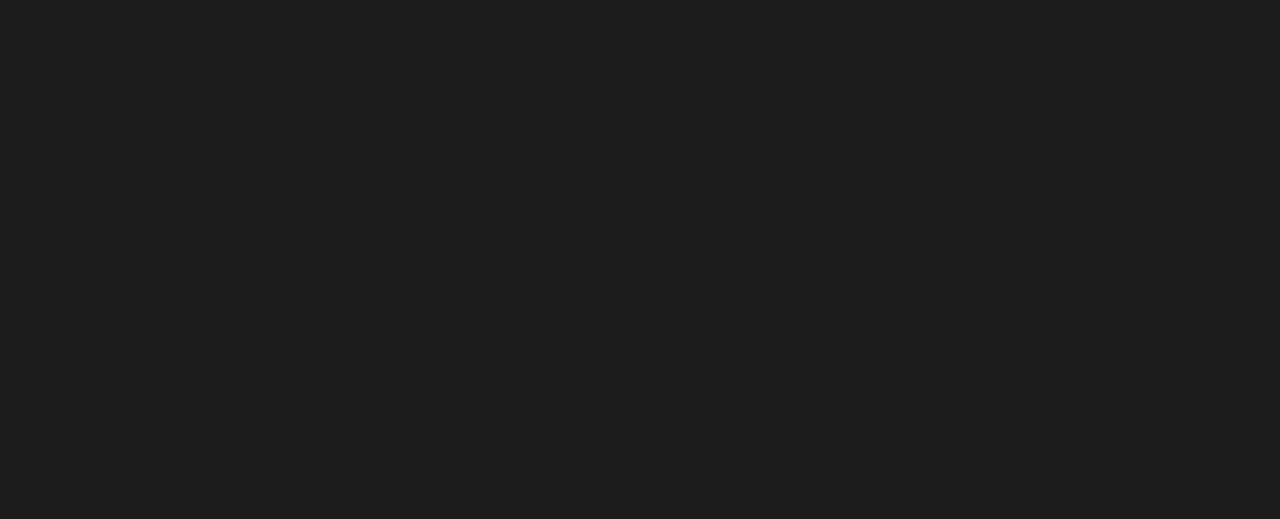
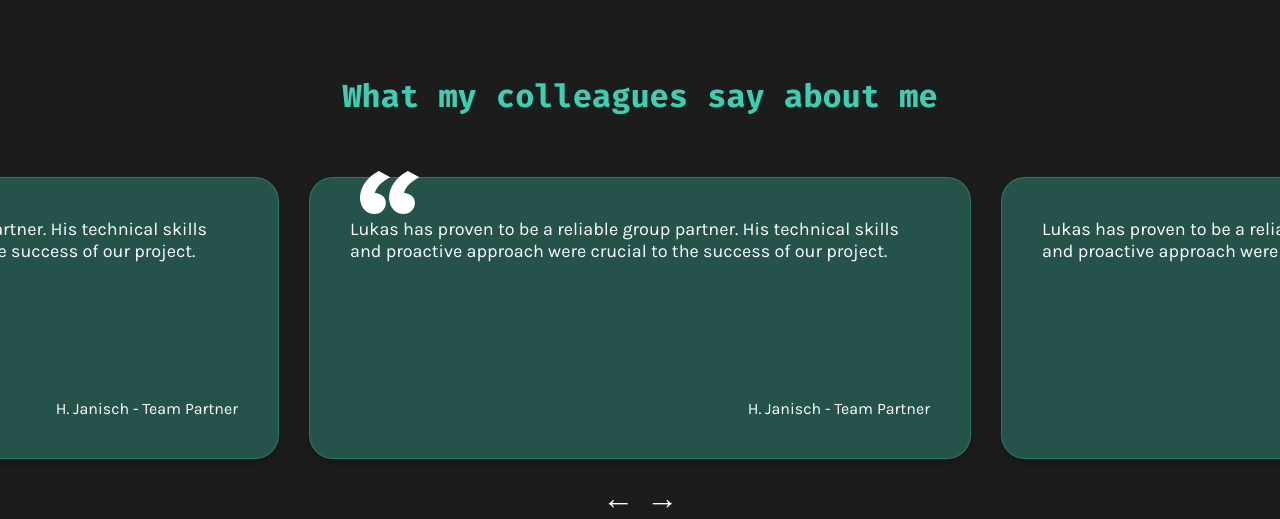
Before and after one commit to Kadir-Demir-1988/Porfolio, an Angular app in the folder Portfolio-Demir/: page / in a window 1280 px wide. Shown: the part 3844-4363 px from the top of the page. Before the commit the page ends 3872 px from the top, so only its background shows below. Built offline with nearby package versions, Linux system fonts and the light colour scheme; a web font is replaced by a local one.

Commit message:
sayaboutme

```diff
--- a/Portfolio-Demir/src/app/app.component.html
+++ b/Portfolio-Demir/src/app/app.component.html
@@ -2,4 +2,5 @@
 <app-about></app-about>
 <app-skillset></app-skillset>
 <app-projects></app-projects>
+<app-sayaboutme></app-sayaboutme>
 <router-outlet></router-outlet>
--- a/Portfolio-Demir/src/app/app.component.ts
+++ b/Portfolio-Demir/src/app/app.component.ts
@@ -6,6 +6,7 @@
 import { HeaderComponent } from './header/header.component';
 import { SkillsetComponent } from './skillset/skillset.component';
 import { ProjectsComponent } from "./projects/projects.component";
+import { SayaboutmeComponent } from "./sayaboutme/sayaboutme.component";
 
 @Component({
   selector: 'app-root',
@@ -17,7 +18,8 @@
     AboutComponent,
     HeaderComponent,
     SkillsetComponent,
-    ProjectsComponent
+    ProjectsComponent,
+    SayaboutmeComponent
 ],
   templateUrl: './app.component.html',
   styleUrl: './app.component.scss',
--- a/Portfolio-Demir/src/app/sayaboutme/sayaboutme.component.html
+++ b/Portfolio-Demir/src/app/sayaboutme/sayaboutme.component.html
@@ -1 +1,19 @@
-<p>sayaboutme works!</p>
+<div class="testimonial-carousel">
+    <h2>What my colleagues say about me</h2>
+    <img class="quote-icon" src="assets/img/quotes.svg" alt="">
+
+    <div class="carousel">
+        <div class="slide" *ngFor="let testimonial of testimonials; let i = index" [class.active]="i === currentIndex">
+            <div class="content">
+                <p>{{ testimonials[currentIndex].quote }}</p>
+            </div>
+            <div class="author">
+                <span>{{ testimonials[currentIndex].author }}</span>
+            </div>
+        </div>
+    </div>
+    <div class="carousel-controls">
+        <button (click)="previousBtn()">←</button>
+        <button (click)="nextBtn()">→</button>
+    </div>
+</div>
--- a/Portfolio-Demir/src/app/sayaboutme/sayaboutme.component.scss
+++ b/Portfolio-Demir/src/app/sayaboutme/sayaboutme.component.scss
@@ -0,0 +1,82 @@
+.testimonial-carousel {
+  position: relative;
+  margin-top: 42px;
+  max-width: 1440px;
+  display: flex;
+  justify-content: center;
+  align-items: center;
+  flex-direction: column;
+  margin-left: auto;
+  margin-right: auto;
+  height: 452px;
+  overflow: hidden;
+}
+
+h2 {
+  font-size: 32px;
+  color: #3dcfb3;
+  font-family: "fira code";
+  margin-bottom: 50px;
+}
+
+.quote-icon {
+  position: absolute;
+  top: 101px;
+  left: 360px;
+  width: 60px;
+  height: auto;
+  z-index: 10;
+}
+
+.carousel {
+  display: flex;
+  gap: 10px;
+  overflow-x: auto;
+}
+
+.slide {
+  width: 580px;
+  transition: transform 0.5s ease-in-out;
+  padding: 40px;
+  box-shadow: 0 4px 8px rgba(0, 0, 0, 0.2);
+  background-color: rgba(61, 207, 182, 0.3);
+  margin: 10px;
+  border-radius: 24px;
+  opacity: 0;
+  transform: scale(0.8);
+  color: white;
+  font-family: "karla";
+  font-size: 18px;
+  border: 1px solid rgba(61, 207, 182, 0.3);
+  display: flex;
+  flex-direction: column;
+  justify-content: space-between;
+  height: 200px;
+  opacity: 1;
+  transform: scale(1);
+}
+
+.carousel-controls {
+  display: flex;
+  justify-content: center;
+  margin-top: 10px;
+}
+
+button {
+  background: none;
+  border: none;
+  color: white;
+  font-size: 2rem;
+  cursor: pointer;
+}
+
+button:hover {
+  color: #00ffcc;
+}
+
+.author {
+  text-align: right;
+  font-size: 16px;
+  font-family: "karla";
+  margin-top: auto;
+}
--- a/Portfolio-Demir/src/app/sayaboutme/sayaboutme.component.ts
+++ b/Portfolio-Demir/src/app/sayaboutme/sayaboutme.component.ts
@@ -1,12 +1,53 @@
 import { Component } from '@angular/core';
+import { CommonModule } from '@angular/common';
 
 @Component({
   selector: 'app-sayaboutme',
   standalone: true,
-  imports: [],
+  imports: [CommonModule],
   templateUrl: './sayaboutme.component.html',
-  styleUrl: './sayaboutme.component.scss'
+  styleUrl: './sayaboutme.component.scss',
 })
 export class SayaboutmeComponent {
+  testimonials = [
+    {
+      quote:
+        'Lukas has proven to be a reliable group partner. His technical skills and proactive approach were crucial to the success of our project.',
+      author: 'H. Janisch - Team Partner',
+    },
+    {
+      quote:
+        'I had the good fortune of working with Lukas. His effort and knowledge were essential for our success.',
+      author: 'A. Schulz - Frontend Developer',
+    },
+    {
+      quote:
+        "Lukas' efficient way of working inspired the whole team. His dedication was amazing!",
+      author: 'M. Schneider - Project Manager',
+    },
+  ];
 
+  currentIndex = 0;
+
+  // ngOnInit() {
+  //   setInterval(() => {
+  //     this.nextSlide();
+  //   }, 5000); // Wechselt alle 5 Sekunden
+  // }
+
+  nextBtn(): void {
+    this.currentIndex = (this.currentIndex + 1) % this.testimonials.length;
+  }
+
+  // Funktion für den Zurück-Button
+  previousBtn(): void {
+    this.currentIndex =
+      (this.currentIndex - 1 + this.testimonials.length) %
+      this.testimonials.length;
+  }
+
+  // Optional: Rückgabe der aktuellen Testimonial-Daten
+  getCurrentTestimonial() {
+    return this.testimonials[this.currentIndex];
+  }
 }
```
Also changed, not shown: Portfolio-Demir/src/assets/img/quotes.svg (added).
